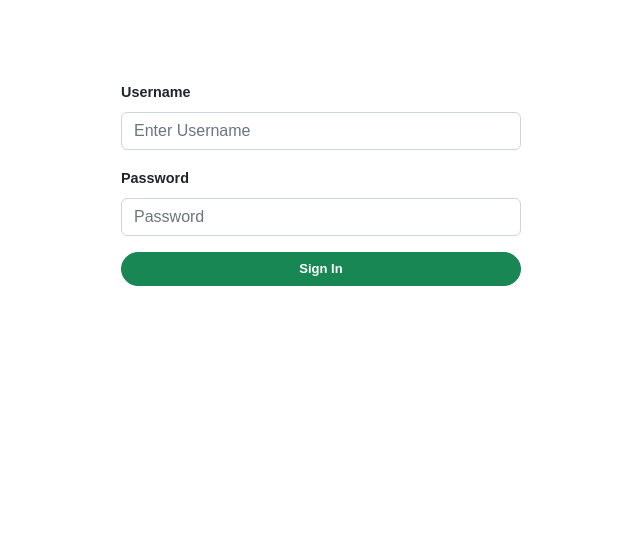
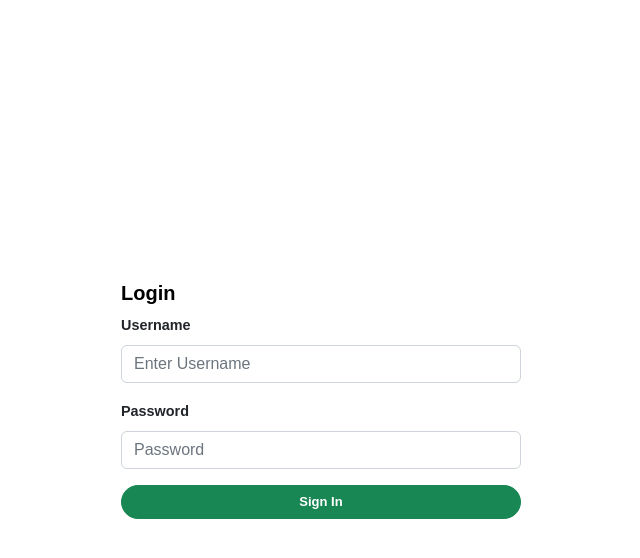
Before and after one commit to ethanoutangoun/groupcart, a React (Create React App) app in the folder frontend/: page /sign-in in a window 1280 px wide. Shown: the top 558 px of the page, without its empty margins (319-959 px from the left). Built offline with nearby package versions, Linux system fonts and the light colour scheme; a web font is replaced by a local one.

Commit message:
Redesign '/sign-in' and '/sign-up' pages

```diff
--- a/frontend/src/components/SignIn.js
+++ b/frontend/src/components/SignIn.js
@@ -29,6 +29,7 @@ function SignIn() {
     <>
       <div className="form-parent">
         <div className="form-child">
+          <h1 id="login-header">Login</h1>
           {/* This is all from react-bootstrap */}
           <Form>
             <Form.Group className="mb-3" controlId="formBasicUsername">
--- a/frontend/src/components/SignUp.js
+++ b/frontend/src/components/SignUp.js
@@ -33,6 +33,7 @@ function SignUp() {
     <>
       <div className="form-parent">
         <div className="form-child">
+          <h1 id="register-header">Register</h1>
           {/* This is all from react-bootstrap */}
           <Form>
             <Row className="mb-3">
--- a/frontend/src/styles/sign-in.css
+++ b/frontend/src/styles/sign-in.css
@@ -2,29 +2,17 @@
   height: 100vh;
 }
 
-h2 {
-  font-family: "Raleway";
-  font-style: normal;
+#login-header {
+  font-family: "Satoshi", sans-serif;
   font-weight: 700;
-  font-size: 30px;
-  line-height: 47px;
+  font-size: 20px;
 }
 
-h5 {
-  font-family: "Raleway";
-  font-style: normal;
-  font-weight: 700;
-  font-size: 10px;
-  line-height: 23px;
-}
-
-h6 {
-  font-family: "Raleway";
-  font-style: normal;
-  font-weight: 700;
-  font-size: 17px;
-  line-height: 30px;
-  color: #ffffff;
+.form-parent {
+  height: 100vh;
+  display: flex;
+  justify-content: center;
+  align-items: center;
 }
 
 .header-block {
--- a/frontend/src/styles/sign-up.css
+++ b/frontend/src/styles/sign-up.css
@@ -1,174 +1,9 @@
-/* .page {
-    height: 100vh;
-}
-
-h1 {
-    text-align: center;
-    color: black;
-    font-family: "Inter", sans-serif;
-    font-weight: 600;
+#register-header {
+    font-family: "Satoshi", sans-serif;
+    font-weight: 700;
     font-size: 20px;
-}
-
-h2 {
-    font-family: 'Raleway';
-    font-style: normal;
-    font-weight: 700;
-    font-size: 30px;
-    line-height: 47px;
-}
-
-h3 {
-    font-family: 'Raleway';
-    font-style: normal;
-    font-weight: 700;
-    font-size: 12px;
-    line-height: 23px;
-    color: rgba(0, 0, 0, 0.4);
-}
-
-h4{
-    font-family: 'Raleway';
-    font-style: normal;
-    font-weight: 700;
-    font-size: 12px;
-    line-height: 23px;
-    color: #D95E32;
-}
-
-h5 {
-    font-family: 'Raleway';
-    font-style: normal;
-    font-weight: 700;
-    font-size: 10px;
-    line-height: 23px;
-}
-
-h6 {
-    font-family: 'Raleway';
-    font-style: normal;
-    font-weight: 700;
-    font-size: 17px;
-    line-height: 30px;
-    color: #FFFFFF;
-}
-
-.header-block {
-    margin-bottom: 1em;
-    width: 100%;
-    text-align: center;
-}
-
-.line {
-    box-sizing: border-box;
-    margin-top: -1.2em;
-    margin-left: -33%;
-    border: .3px solid rgba(0, 0, 0, 0.4);;
-    transform: matrix(100%, 0, 0, -1, 0, 0);
-}
-
-.bottom-block {
-    margin-top: 2em;
-    width: 100%;
-    text-align: center;
-    background: white;
-}
-
-.sign-up-text {
-    text-align: center;
-}
-
-.sign-in-option-prompt {
-    text-align: center;
-    margin-top: -2.4em;
-}
-
-.sign-in-option-prompt li {
-    display: inline-block;
-    padding: .5em;
-}
-
-.firstname-text {
-    width: 24%;
-    margin-left: 25%;
-    margin-bottom: -2.5em;
-    text-align: left;
-    background: white;
-    border-radius: 14px;
-}
-
-.lastname-text {
-    width: 24%;
-    margin-left: 51%;
-    margin-top: -2em;
-    text-align: left;
-    background: white;
-    border-radius: 14px;
-}
-
-.firstname-input {
-    width: 24%;
-    height: 2em;
-    margin-left: 25%;
-    margin-top: -1em;
-
-    background: rgba(217, 217, 217, 0.67);
-    border-radius: 14px;
-}
-
-.lastname-input {
-    width: 24%;
-    height: 2em;
-    margin-left: 51%;
-    margin-top: -2em;
-    background: rgba(217, 217, 217, 0.67);
-    border-radius: 14px;
-}
-
-.username-text {
-    text-align: left;
-    margin-left: 25%;
-}
-
-.username-input {
-    width: 50%;
-    height: 2em;
-    margin-left: 25%;
-    margin-top: -.8em;
-    background: rgba(217, 217, 217, 0.67);
-    border-radius: 14px;
-}
-
-.password-text {
-    text-align: left;
-    margin-left: 25%;
-}
-
-.password-input {
-    width: 50%;
-    height: 2em;
-    margin-left: 25%;
-    margin-top: -.8em;
-    background: rgba(217, 217, 217, 0.67);
-    border-radius: 14px;
-}
-
-.sign-up-btn {
-    width: 30%;
-    height: 2em;
-    margin-left: 35%;
-    background: #538C51;
-    border-radius: 69px;
-} */
-
-.form-parent {
-  display: flex;
-  /* align-items: center; */
-  justify-content: center;
-  margin: 10vmin;
 }
 
 .form-child {
   width: 50vmin;
-  /* align-self: center; */
 }
```
